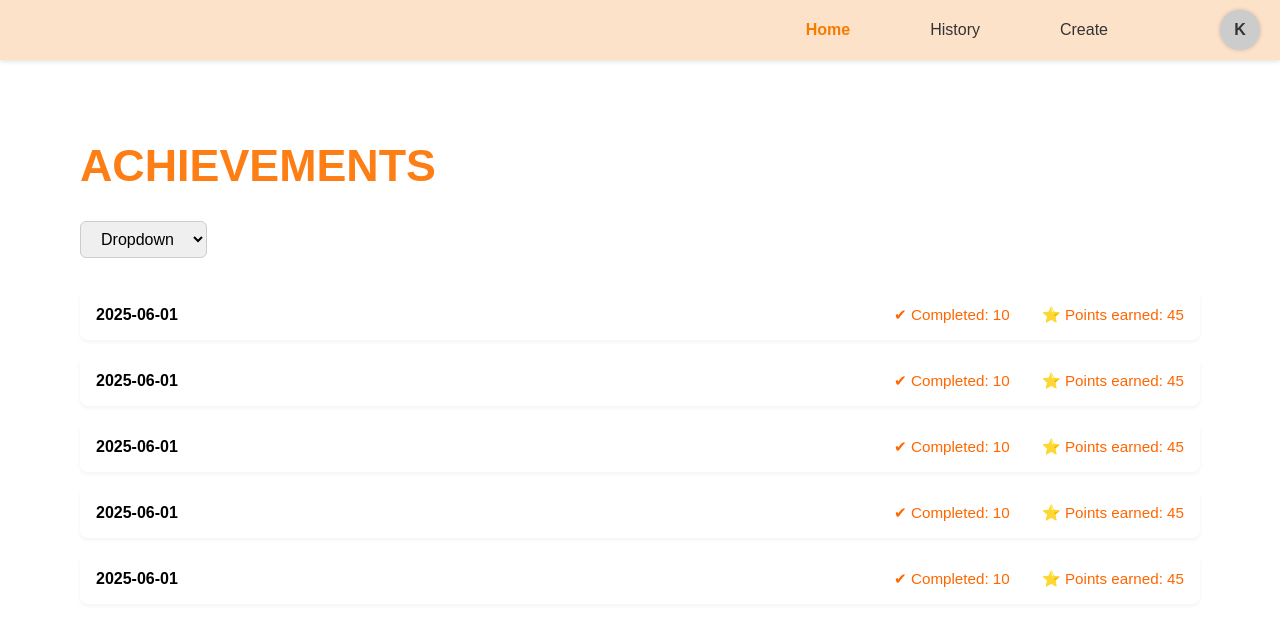
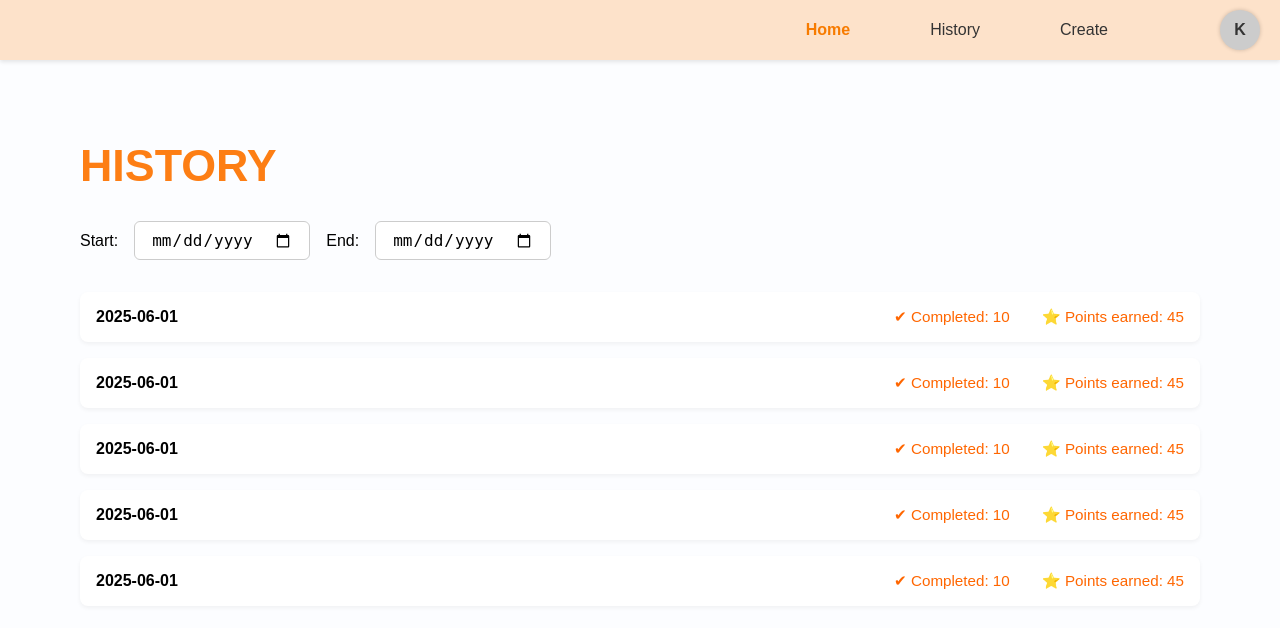
Before and after one commit to j3ws3r/VCSHackathon, a FastAPI app: page /history in a window 1280 px wide. Shown: the top 628 px of the page. Run offline with FastAPI, Linux system fonts and the light colour scheme.

Commit message:
history updated

```diff
--- a/app/static/css/theme.css
+++ b/app/static/css/theme.css
@@ -2,6 +2,7 @@ body {
   margin: 0;
   padding: 0;
   font-family: Arial, Helvetica, sans-serif;
+  background-color: #fcfdff;
 }
 
 .header {
--- a/app/templates/history.html
+++ b/app/templates/history.html
@@ -6,11 +6,15 @@
     <title>History</title>
 
     <link rel="stylesheet" href="{{ request.url_for('static', path='css/theme.css') if request else '/static/css/theme.css' }}" type="text/css" media="all" />
-    <style>.dropdown {
+    <style>
+        .date-range {
         margin-bottom: 2rem;
+        display: flex;
+        gap: 1rem;
+        align-items: center;
       }
 
-      .dropdown select {
+      .date-range input {
         padding: 0.5rem 1rem;
         border-radius: 6px;
         border: 1px solid #ccc;
@@ -59,12 +63,13 @@
     </div>
 </div>
 <div class="container">
-    <h1 class="title">Achievements</h1>
-    <div class="dropdown">
-        <select>
-          <option>Dropdown</option>
-          <!-- Add more options if needed -->
-        </select>
+    <h1 class="title">History</h1>
+    <div class="date-range">
+        <label for="start-date">Start:</label>
+        <input type="date" id="start-date" name="start-date">
+
+        <label for="end-date">End:</label>
+        <input type="date" id="end-date" name="end-date">
       </div>
 
       <!-- Repeat this block for each entry -->
```
